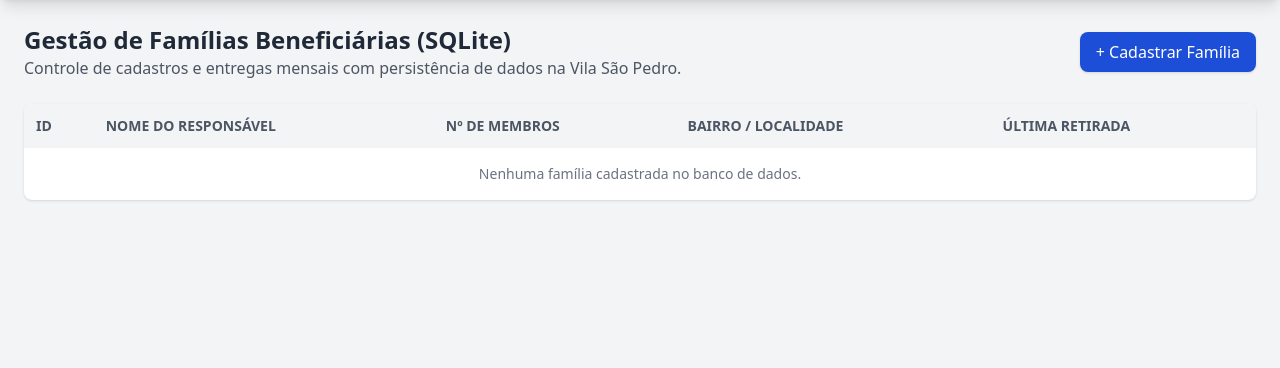
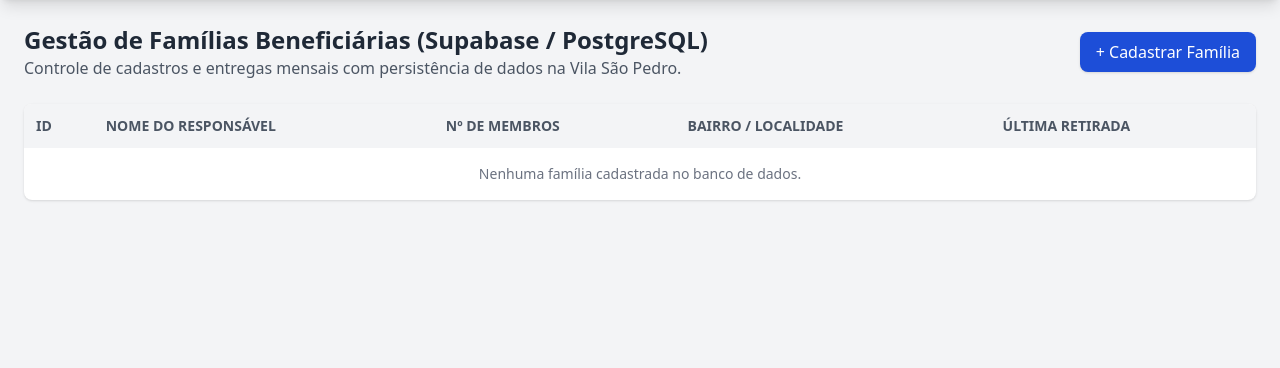
Before and after one commit to RafaelTSa/acao-social-estoque-web, a Flask app: page /beneficiarios in a window 1280 px wide. Shown: the part 52-420 px from the top of the page. Run offline with Flask 3, Linux system fonts and the light colour scheme; data that the repository does not hold is empty; some libraries are stand-ins or nearby versions.

Commit message:
docs: atualiza titulos para Supabase PostgreSQL

```diff
--- a/templates/beneficiarios.html
+++ b/templates/beneficiarios.html
@@ -3,7 +3,7 @@
 {% block content %}
 <div class="flex justify-between items-center mb-6">
     <div>
-        <h2 class="text-2xl font-bold text-gray-800">Gestão de Famílias Beneficiárias (SQLite)</h2>
+        <h2 class="text-2xl font-bold text-gray-800">Gestão de Famílias Beneficiárias (Supabase / PostgreSQL)</h2>
         <p class="text-gray-600">Controle de cadastros e entregas mensais com persistência de dados na Vila São Pedro.</p>
     </div>
     <button onclick="document.getElementById('modal-beneficiario').classList.remove('hidden')" class="bg-blue-700 hover:bg-blue-800 text-white font-medium px-4 py-2 rounded-lg shadow">
```
